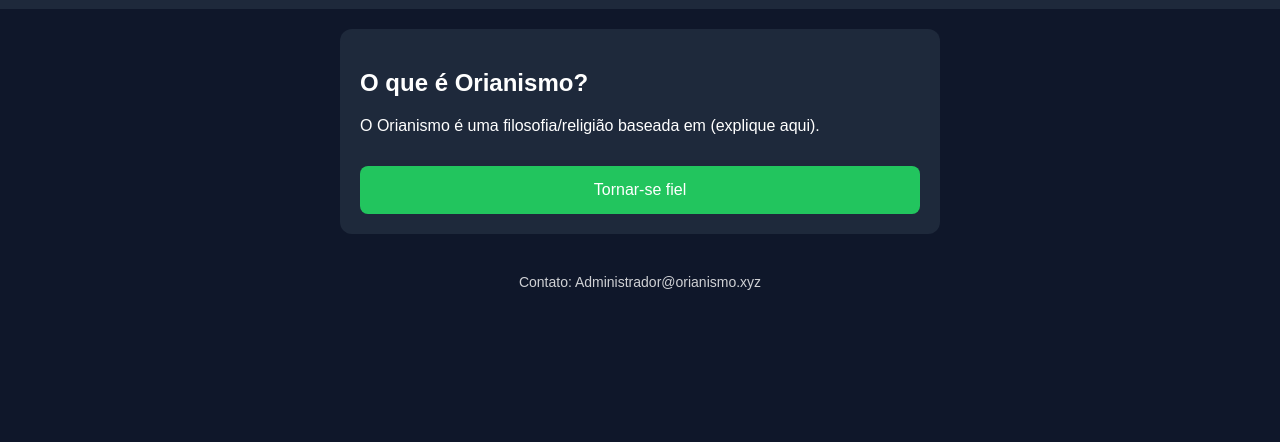
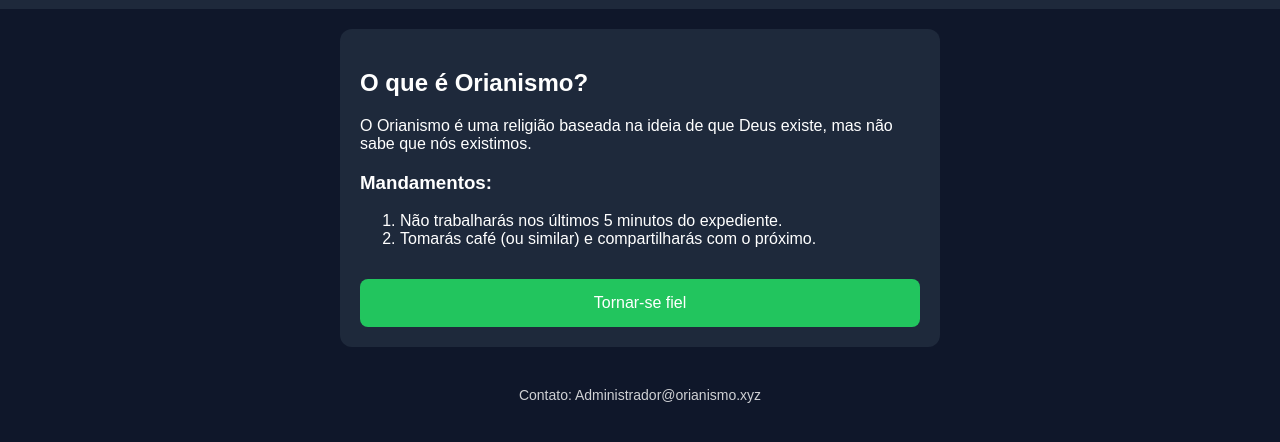
Before and after one commit to orianismo/orianismo.xyz, a plain HTML site: page index.html in a window 1280 px wide. Shown: the part 88-530 px from the top of the page. Drawn offline with Linux system fonts and the light colour scheme.

Commit message:
Update index.html

```diff
--- a/index.html
+++ b/index.html
@@ -67,9 +67,14 @@ footer {
   <div class="card">
     <h2>O que é Orianismo?</h2>
     <p>
-      O Orianismo é uma filosofia/religião baseada em (explique aqui).
-    </p>
+O Orianismo é uma religião baseada na ideia de que Deus existe, mas não sabe que nós existimos.
+</p>
 
+<h3>Mandamentos:</h3>
+<ol>
+  <li>Não trabalharás nos últimos 5 minutos do expediente.</li>
+  <li>Tomarás café (ou similar) e compartilharás com o próximo.</li>
+</ol>
     <button onclick="location.href='form.html'">
       Tornar-se fiel
     </button>
```
